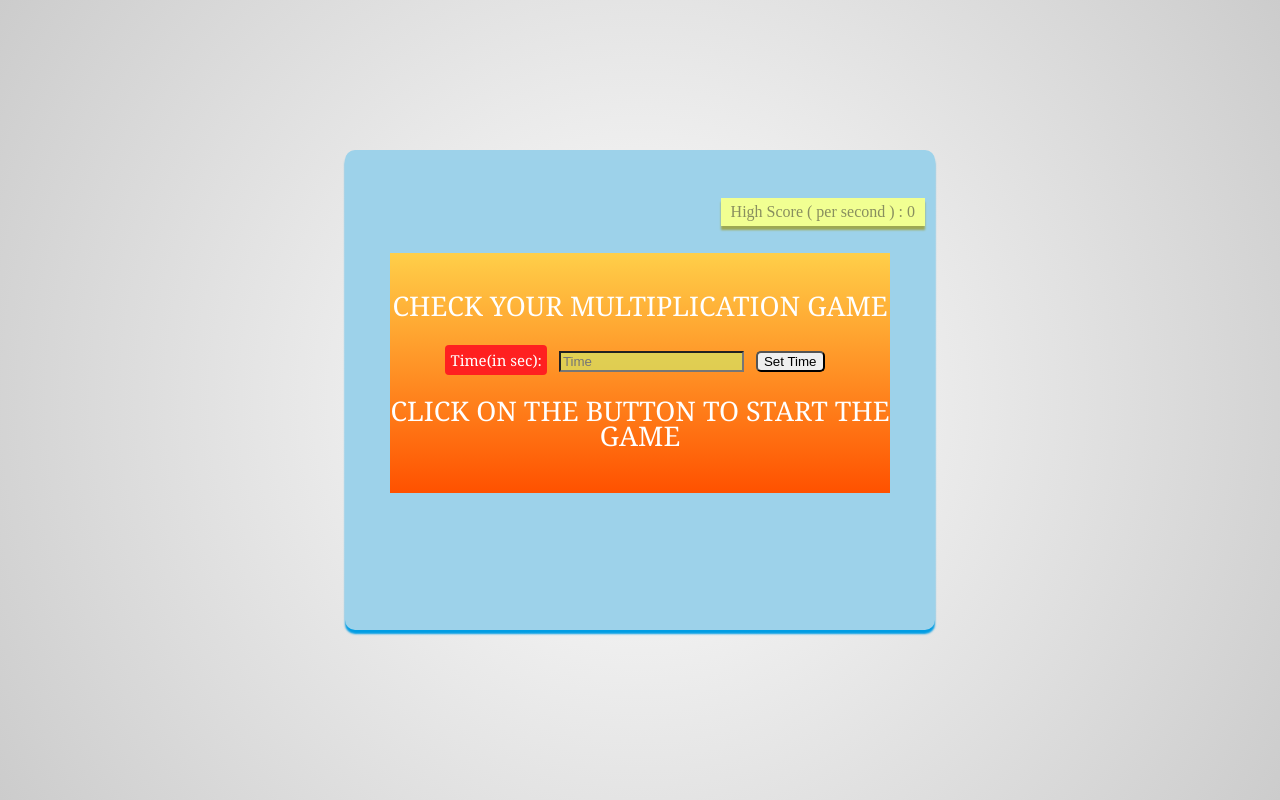
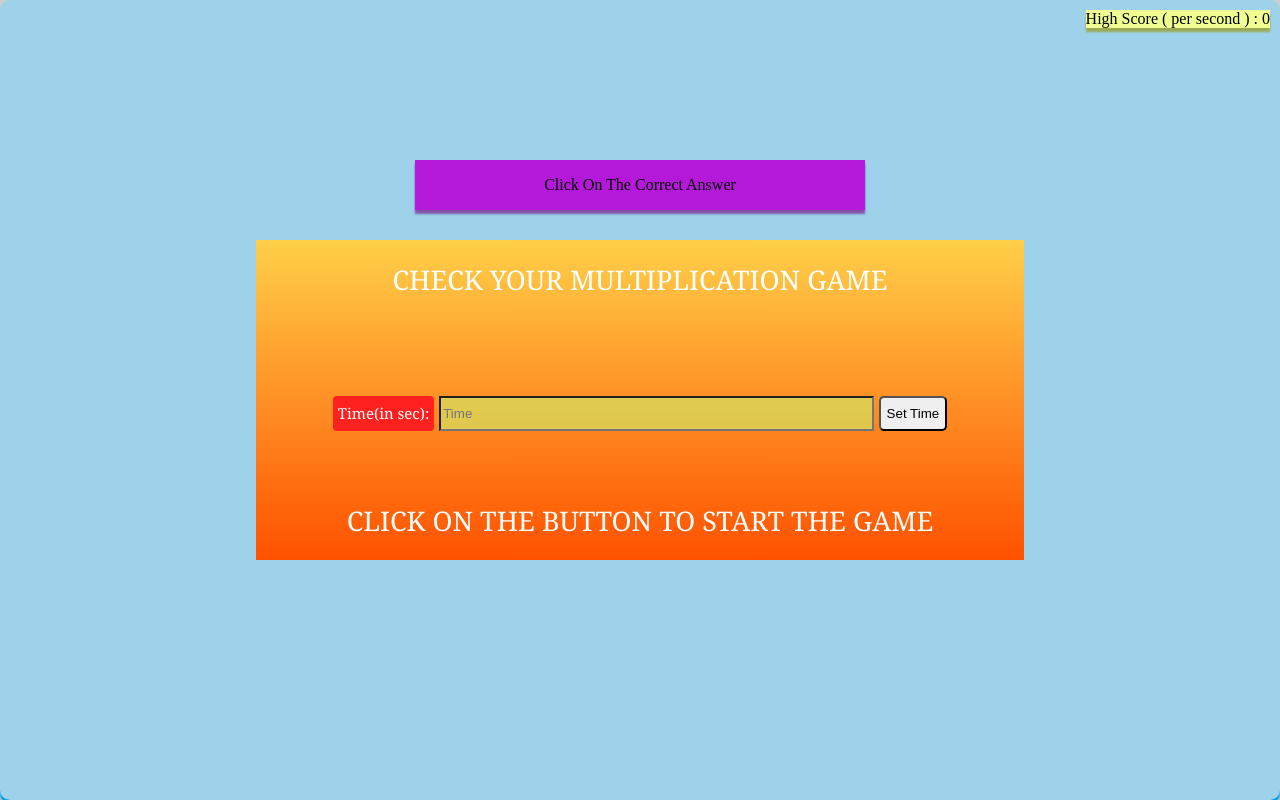
Before and after one commit to Adityarajsingh2904/maths-game, a plain HTML site: page index.html in a window 1280 px wide. Drawn offline with Linux system fonts and the light colour scheme; no server answers.

Commit message:
Css overhaul
Signed-off-by: Ayush <ayushkhandelwal3217@gmail.com>

```diff
--- a/index.html
+++ b/index.html
@@ -1,11 +1,13 @@
 <!DOCTYPE html>
 <html lang="en ">
+
 <head>
     <title> Maths Game</title>
     <meta charset="UTF-8">
     <meta name="viewport" content="width=device-width,initial-scale=1,user-scalable=yes">
     <link rel="stylesheet" href="styling.css">
 </head>
+
 <body onload='getHighScore()'>
     <div id="container">
 
@@ -26,10 +28,10 @@
         <div id="question">x * y</div>
         <div id="instruction">Click On The Correct Answer</div>
         <div id="choices">
-                <div id="box1" class ="box">1</div>
-                <div id="box2" class ="box">2</div>
-                <div id="box3" class ="box">3</div>
-                <div id="box4" class ="box">4</div>
+            <div id="box1" class="box">1</div>
+            <div id="box2" class="box">2</div>
+            <div id="box3" class="box">3</div>
+            <div id="box4" class="box">4</div>
         </div>
         <div id="startreset">
             Start Game
@@ -40,9 +42,11 @@
         <div id="gameover">
             <span id="one">CHECK YOUR MULTIPLICATION GAME</span>
             <br><br>
+            <div id="timeInput">
                 <label for="timereq">Time(in sec):</label>
                 <input type="number" id="timereq" placeholder="Time"></input>
                 <button id="set">Set Time</button>
+            </div>
             <span id="two"><br><br>CLICK ON THE BUTTON TO START THE GAME</span>
         </div>
     </div>
@@ -67,4 +71,5 @@
     var db = firebase.database();
 </script>
 <script src="javascript.js"></script>
+
 </html>
--- a/javascript.js
+++ b/javascript.js
@@ -52,7 +52,7 @@ function startCountdown() {
         if (timelef <= 0) {
             clearInterval(action);
             dikhmat("startreset");
-            document.getElementById("one").innerHTML = `GAME OVER!<br><br>YOUR SCORE IS ${score} in ${temp} second.<br>`;
+            document.getElementById("one").innerHTML = `<br><br>GAME OVER!<br><br>YOUR SCORE IS ${score} in ${temp} second.<br>`;
             document.getElementById("two").innerHTML = `<br><br>Your score per second is ${score/temp}`;
             getHighScore();
             if(score/temp>highScore.score){
--- a/styling.css
+++ b/styling.css
@@ -4,15 +4,16 @@ html{
     background: radial-gradient(circle,white,#ccc);
 }
 
+body{
+    margin: 0;
+}
+
 #container {
-    height: 430px;
-    width: 550px;
+    height:100vh;
+    width: 100vw;
     background:#9DD2EA;
-    margin: 150px auto;
-    padding: 20px 20px 30px 20px;
     border-radius: 10px;
     box-shadow: #009de4 0px 4px 2px;
-    position: relative;
 }
 
 #score{
@@ -22,19 +23,23 @@ html{
     box-shadow:#9da853 0px 4px 2px;
     position: absolute;
     right: 10px;
-    top:10px;
+    top:48px;
     visibility: hidden;
 }
 
 #hscore{
     background: #F1FF92;
     width: max-content;
-    color: #888E5F;
+<<<<<<< HEAD
+    color: #848A5B;
+=======
+    color: ##848A5B;
+>>>>>>> 5a9e18e (Changed color)
     padding:5px 10px;
     box-shadow:#9da853 0px 4px 2px;
     position: absolute;
     right: 10px;
-    top:48px;
+    top:10px;
 }
 
 #correct{
@@ -58,13 +63,15 @@ html{
 #question{
     width:450px;
     height:150px;
-    margin: 70px auto 10px auto;
     background-color: #9da0ea;
     box-shadow: #535aa8 0px 4px 2px;
     font-size: 100px;
     text-align: center;
     font-family: 'Sriracha', cursive;
     visibility: hidden;
+    top: 35%;
+    margin:0 auto;
+    position: relative;
 }
 
 #instruction{
@@ -81,8 +88,10 @@ html{
     width: 450px;
     height: 100px;
     margin: 5px auto;
-    display: flex;
+    display: flex;    top: 50%;
+    position: relative;
     justify-content: space-between;
+    top: 40%;
     position: relative;
 }
 
@@ -117,6 +126,8 @@ html{
 
 #startreset{
     margin: 0px auto;
+    position: relative;
+    top: 40%;
     width: max-content;
     background-color: rgba(255,255,255,0.5);
     box-shadow: gray 0px 4px 2px;
@@ -143,8 +154,8 @@ html{
     position: absolute;
     width: max-content;
     padding:10px;
-    left: 400px;
-    bottom: 7px;
+    left: 10px;
+    top: 7px;
     border-radius: 3px;
     background-color: rgba(181,256,36,0.9);
     box-shadow: rgba(0, 0, 0,0.3) 0px 4px 2px;
@@ -153,15 +164,18 @@ html{
 
 #gameover{
     text-align: center;
-    position: relative;
-    margin: 0px auto;
+    position: absolute;
+    display: flex;
+    flex-direction: column;
+    align-items: center;
+    justify-content: space-evenly;
+    top:30%;
+    left:20%;
     font-size: 27px;
-    width: 500px;
-    height: 200px;
-    bottom: 350px;
+    width: 60%;
+    height: 40%;
     color:white;
     line-height: 25px;
-    padding-top:40px ;
     background:linear-gradient(rgb(255, 207, 73),rgb(255, 81, 0));
     font-family: Cambria, Cochin, Georgia, Times, 'Times New Roman', serif;
     z-index: 2 ;
@@ -182,5 +196,17 @@ label{
     padding: 5px;
     font-size: 15px;
     border-radius: 4px;
-    margin-left: -10px;
+ }
+#timeInput{
+    display: flex;
+    width:80%;
+    margin: 0 auto;
 }
+
+#timeInput > input{
+    flex:1;
+}
+
+margin-left: -10px;
+}
+5a9e18e (Changed color)
```
Lines whose indentation alone changed are shown as unchanged.
